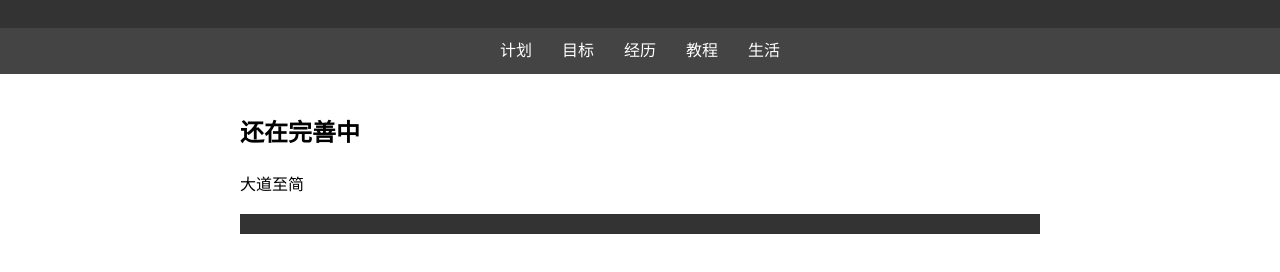
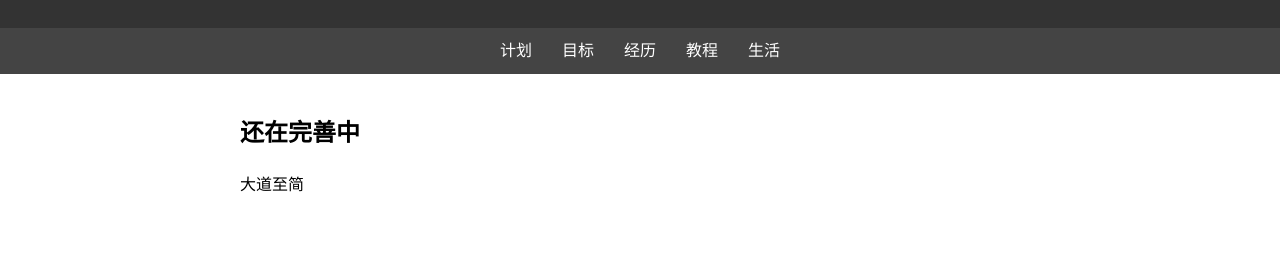
Before and after one commit to xuyashi666/xuyashi666, a plain HTML site: page index.html in a window 1280 px wide. Shown: the part 86-358 px from the top of the page. Drawn offline with Linux system fonts and the light colour scheme.

Commit message:
index.html

```diff
--- a/index.html
+++ b/index.html
@@ -66,9 +66,7 @@
         <h2>还在完善中</h2>
         <p>大道至简</p>
       </div>
-      <footer>
 
-      </footer>
     </div>
   </body>
 </html>
```
